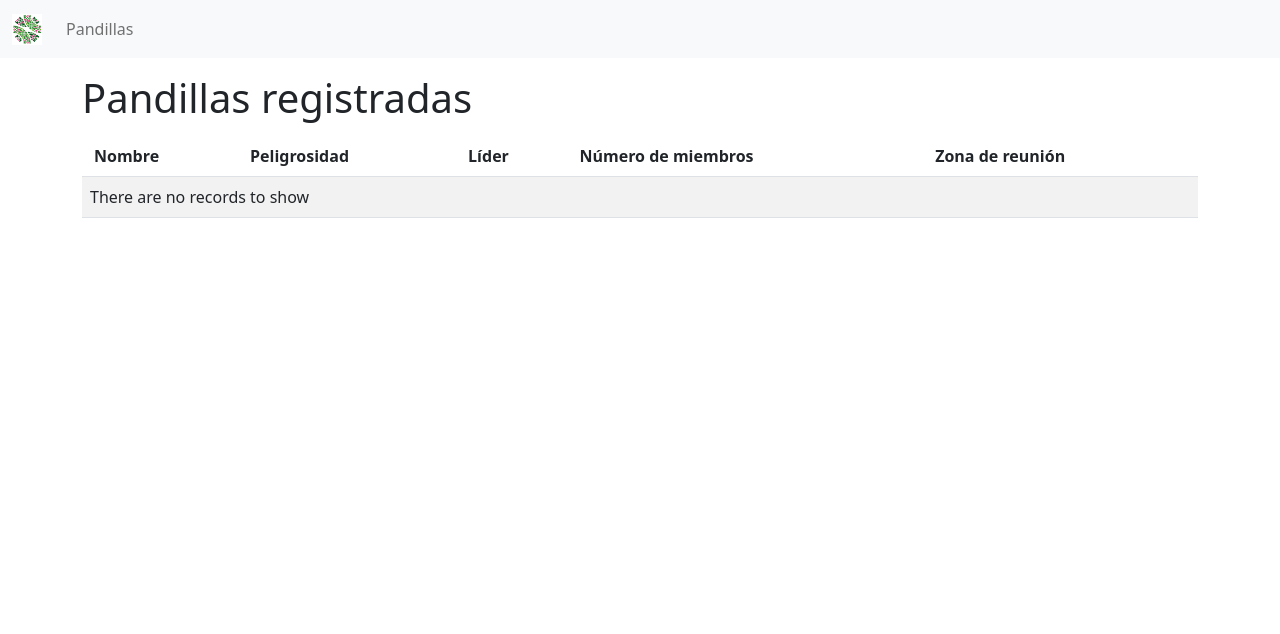
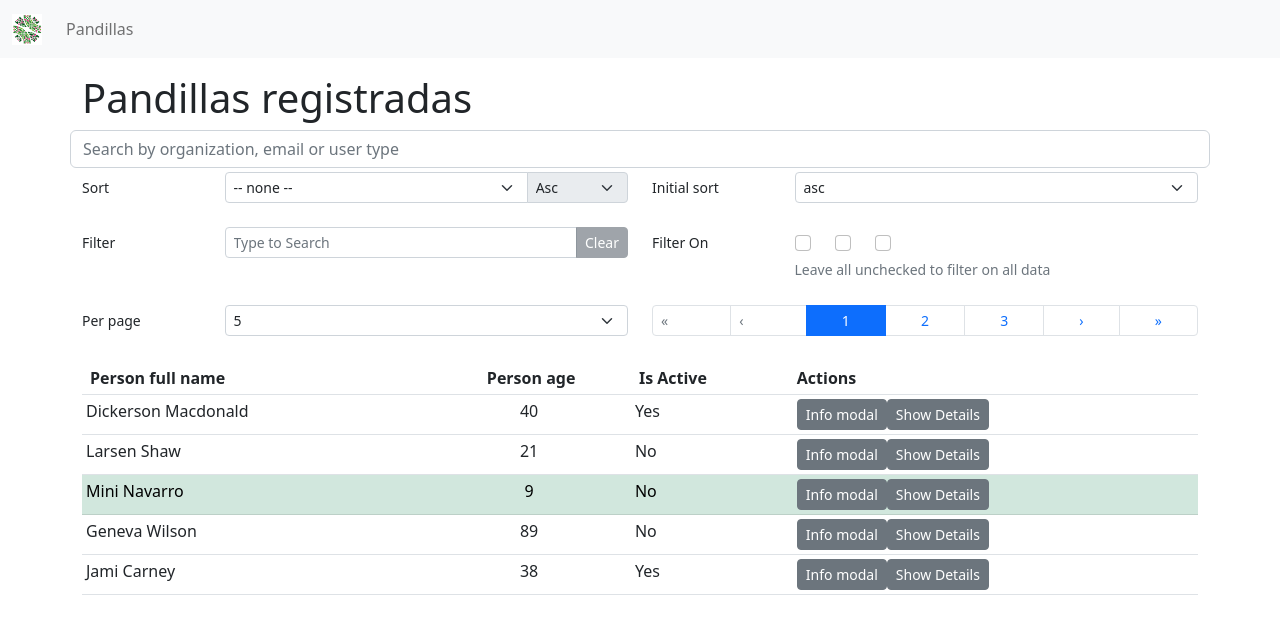
Before and after one commit to aaroncarrizal/pandillas, a Vue app in the folder frontend/: page /home in a window 1280 px wide. Shown: the top 634 px of the page. Built offline with nearby package versions, Linux system fonts and the light colour scheme; no server answers.

Commit message:
partial implementation of citizen homepage

```diff
--- a/frontend/src/components/HomePage.vue
+++ b/frontend/src/components/HomePage.vue
@@ -1,6 +1,12 @@
 <template>
     <b-container>
+        <div class="row">
             <h1>Pandillas registradas</h1>
+        </div>
+        <div class="row">
+            <b-form-input type="search" placeholder="Search by organization, email or user type" v-model="filter"/>
+        </div>
+        <!-- <div class="row">
             <b-table :items="gangs" :fields="fields" :filter="filter" stacked="md" show-empty striped>
                 <template #cell(leader)="row">
                     <template v-if="row.item.leader">
@@ -27,6 +33,189 @@
                     </template>
                 </template>
             </b-table>
+        </div> -->
+        <div class="row">
+            <b-container fluid>
+    <!-- User Interface controls -->
+    <b-row>
+      <b-col lg="6" class="my-1">
+        <b-form-group
+          label="Sort"
+          label-for="sort-by-select"
+          label-cols-sm="3"
+          label-align-sm="right"
+          label-size="sm"
+          class="mb-0"
+          v-slot="{ ariaDescribedby }"
+        >
+          <b-input-group size="sm">
+            <b-form-select
+              id="sort-by-select"
+              v-model="sortBy"
+              :options="sortOptions"
+              :aria-describedby="ariaDescribedby"
+              class="w-75"
+            >
+              <template #first>
+                <option value="">-- none --</option>
+              </template>
+            </b-form-select>
+
+            <b-form-select
+              v-model="sortDesc"
+              :disabled="!sortBy"
+              :aria-describedby="ariaDescribedby"
+              size="sm"
+              class="w-25"
+            >
+              <option :value="false">Asc</option>
+              <option :value="true">Desc</option>
+            </b-form-select>
+          </b-input-group>
+        </b-form-group>
+      </b-col>
+
+      <b-col lg="6" class="my-1">
+        <b-form-group
+          label="Initial sort"
+          label-for="initial-sort-select"
+          label-cols-sm="3"
+          label-align-sm="right"
+          label-size="sm"
+          class="mb-0"
+        >
+          <b-form-select
+            id="initial-sort-select"
+            v-model="sortDirection"
+            :options="['asc', 'desc', 'last']"
+            size="sm"
+          ></b-form-select>
+        </b-form-group>
+      </b-col>
+
+      <b-col lg="6" class="my-1">
+        <b-form-group
+          label="Filter"
+          label-for="filter-input"
+          label-cols-sm="3"
+          label-align-sm="right"
+          label-size="sm"
+          class="mb-0"
+        >
+          <b-input-group size="sm">
+            <b-form-input
+              id="filter-input"
+              v-model="filter"
+              type="search"
+              placeholder="Type to Search"
+            ></b-form-input>
+
+            <b-input-group-append>
+              <b-button :disabled="!filter" @click="filter = ''">Clear</b-button>
+            </b-input-group-append>
+          </b-input-group>
+        </b-form-group>
+      </b-col>
+
+      <b-col lg="6" class="my-1">
+        <b-form-group
+          v-model="sortDirection"
+          label="Filter On"
+          description="Leave all unchecked to filter on all data"
+          label-cols-sm="3"
+          label-align-sm="right"
+          label-size="sm"
+          class="mb-0"
+          v-slot="{ ariaDescribedby }"
+        >
+          <b-form-checkbox-group
+            v-model="filterOn"
+            :aria-describedby="ariaDescribedby"
+            class="mt-1"
+          >
+            <b-form-checkbox value="name">Name</b-form-checkbox>
+            <b-form-checkbox value="age">Age</b-form-checkbox>
+            <b-form-checkbox value="isActive">Active</b-form-checkbox>
+          </b-form-checkbox-group>
+        </b-form-group>
+      </b-col>
+
+      <b-col sm="5" md="6" class="my-1">
+        <b-form-group
+          label="Per page"
+          label-for="per-page-select"
+          label-cols-sm="6"
+          label-cols-md="4"
+          label-cols-lg="3"
+          label-align-sm="right"
+          label-size="sm"
+          class="mb-0"
+        >
+          <b-form-select
+            id="per-page-select"
+            v-model="perPage"
+            :options="pageOptions"
+            size="sm"
+          ></b-form-select>
+        </b-form-group>
+      </b-col>
+
+      <b-col sm="7" md="6" class="my-1">
+        <b-pagination
+          v-model="currentPage"
+          :total-rows="totalRows"
+          :per-page="perPage"
+          align="fill"
+          size="sm"
+          class="my-0"
+        ></b-pagination>
+      </b-col>
+    </b-row>
+
+    <!-- Main table element -->
+    <b-table
+      :items="items"
+      :fields="fields"
+      :current-page="currentPage"
+      :per-page="perPage"
+      :filter="filter"
+      :filter-included-fields="filterOn"
+      :sort-by.sync="sortBy"
+      :sort-desc.sync="sortDesc"
+      :sort-direction="sortDirection"
+      stacked="md"
+      show-empty
+      small
+      @filtered="onFiltered"
+    >
+      <template #cell(name)="row">
+        {{ row.value.first }} {{ row.value.last }}
+      </template>
+
+      <template #cell(actions)="row">
+        <b-button size="sm" @click="info(row.item, row.index, $event.target)" class="mr-1">
+          Info modal
+        </b-button>
+        <b-button size="sm" @click="row.toggleDetails">
+          {{ row.detailsShowing ? 'Hide' : 'Show' }} Details
+        </b-button>
+      </template>
+
+      <template #row-details="row">
+        <b-card>
+          <ul>
+            <li v-for="(value, key) in row.item" :key="key">{{ key }}: {{ value }}</li>
+          </ul>
+        </b-card>
+      </template>
+    </b-table>
+
+    <!-- Info modal -->
+    <b-modal :id="infoModal.id" :title="infoModal.title" ok-only @hide="resetInfoModal">
+      <pre>{{ infoModal.content }}</pre>
+    </b-modal>
+  </b-container>
+        </div>
     </b-container>
 </template>
 <script lang="ts">
@@ -35,35 +224,124 @@
 import { Gang } from '@/interfaces/Gang'
 import { Member } from '@/interfaces/Member'
 
-export default defineComponent({
-    data(){
+// export default defineComponent({
+//     data(){
+//         return {
+//             gangs: [] as Gang[],
+//             fields: [
+//                 { key: 'name', label: 'Nombre', sortable: true, },
+//                 { key: 'dangerousness', label: 'Peligrosidad', sortable: true},
+//                 { key: 'leader', label: 'Líder', sortable: true},
+//                 { key: 'numMembers', label: 'Número de miembros', sortable: true},
+//                 { key: 'reunionPlace', label: 'Zona de reunión', sortable: true},
+//             ],
+//             filter: '',
+//         }
+//     },
+//     beforeMount(){
+//         this.loadGangs()
+//     },
+//     methods:{
+//         async loadGangs(){
+//             try {
+//                 const res = await getGangs()
+//                 this.gangs = res.data
+//             } catch (err) {
+//                 console.log(err)
+//             }
+//         },
+//         getFullName(member: Member){
+//             return member.name.firstName + ' ' + member.name.middleName + ' ' + member.name.lastName
+//         },
+//     },
+// })
+export default {
+    data() {
       return {
-            gangs: [] as Gang[],
+        items: [
+          { isActive: true, age: 40, name: { first: 'Dickerson', last: 'Macdonald' } },
+          { isActive: false, age: 21, name: { first: 'Larsen', last: 'Shaw' } },
+          {
+            isActive: false,
+            age: 9,
+            name: { first: 'Mini', last: 'Navarro' },
+            _rowVariant: 'success'
+          },
+          { isActive: false, age: 89, name: { first: 'Geneva', last: 'Wilson' } },
+          { isActive: true, age: 38, name: { first: 'Jami', last: 'Carney' } },
+          { isActive: false, age: 27, name: { first: 'Essie', last: 'Dunlap' } },
+          { isActive: true, age: 40, name: { first: 'Thor', last: 'Macdonald' } },
+          {
+            isActive: true,
+            age: 87,
+            name: { first: 'Larsen', last: 'Shaw' },
+            _cellVariants: { age: 'danger', isActive: 'warning' }
+          },
+          { isActive: false, age: 26, name: { first: 'Mitzi', last: 'Navarro' } },
+          { isActive: false, age: 22, name: { first: 'Genevieve', last: 'Wilson' } },
+          { isActive: true, age: 38, name: { first: 'John', last: 'Carney' } },
+          { isActive: false, age: 29, name: { first: 'Dick', last: 'Dunlap' } }
+        ],
         fields: [
-                { key: 'name', label: 'Nombre', sortable: true, },
-                { key: 'dangerousness', label: 'Peligrosidad', sortable: true},
-                { key: 'leader', label: 'Líder', sortable: true},
-                { key: 'numMembers', label: 'Número de miembros', sortable: true},
-                { key: 'reunionPlace', label: 'Zona de reunión', sortable: true},
+          { key: 'name', label: 'Person full name', sortable: true, sortDirection: 'desc' },
+          { key: 'age', label: 'Person age', sortable: true, class: 'text-center' },
+          {
+            key: 'isActive',
+            label: 'Is Active',
+            formatter: (value, key, item) => {
+              return value ? 'Yes' : 'No'
+            },
+            sortable: true,
+            sortByFormatted: true,
+            filterByFormatted: true
+          },
+          { key: 'actions', label: 'Actions' }
         ],
-            filter: undefined,
+        totalRows: 1,
+        currentPage: 1,
+        perPage: 5,
+        pageOptions: [5, 10, 15, { value: 100, text: "Show a lot" }],
+        sortBy: '',
+        sortDesc: false,
+        sortDirection: 'asc',
+        filter: null,
+        filterOn: [],
+        infoModal: {
+          id: 'info-modal',
+          title: '',
+          content: ''
+        }
       }
     },
-    beforeMount(){
-        this.loadGangs()
-    },
-    methods:{
-        async loadGangs(){
-            try {
-                const res = await getGangs()
-                this.gangs = res.data
-            } catch (err) {
-                console.log(err)
+    computed: {
+      sortOptions() {
+        // Create an options list from our fields
+        return this.fields
+          .filter(f => f.sortable)
+          .map(f => {
+            return { text: f.label, value: f.key }
+          })
       }
     },
-        getFullName(member: Member){
-            return member.name.firstName + ' ' + member.name.middleName + ' ' + member.name.lastName
+    mounted() {
+      // Set the initial number of items
+      this.totalRows = this.items.length
     },
+    methods: {
+      info(item, index, button) {
+        this.infoModal.title = `Row index: ${index}`
+        this.infoModal.content = JSON.stringify(item, null, 2)
+        this.$root.$emit('bv::show::modal', this.infoModal.id, button)
       },
-})
+      resetInfoModal() {
+        this.infoModal.title = ''
+        this.infoModal.content = ''
+      },
+      onFiltered(filteredItems) {
+        // Trigger pagination to update the number of buttons/pages due to filtering
+        this.totalRows = filteredItems.length
+        this.currentPage = 1
+      }
+    }
+  }
 </script>
```
Lines whose indentation alone changed are shown as unchanged.
